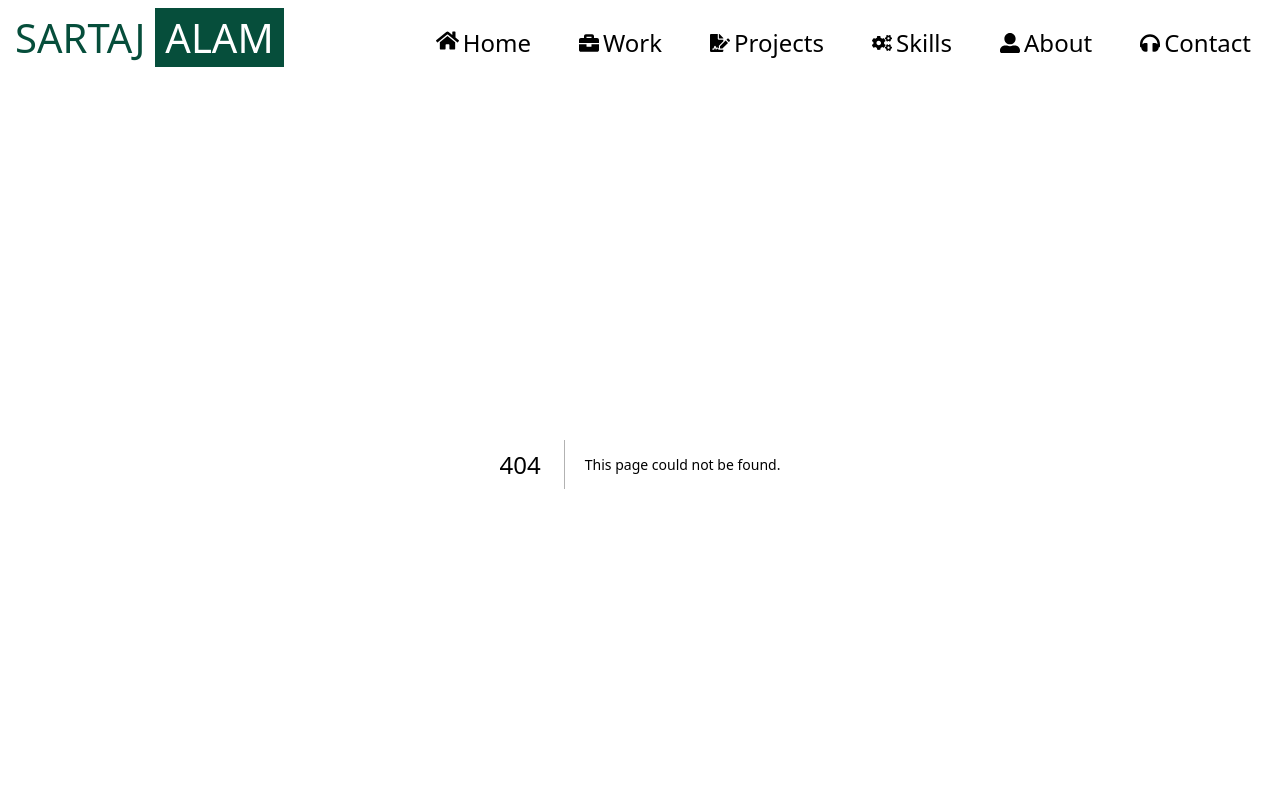
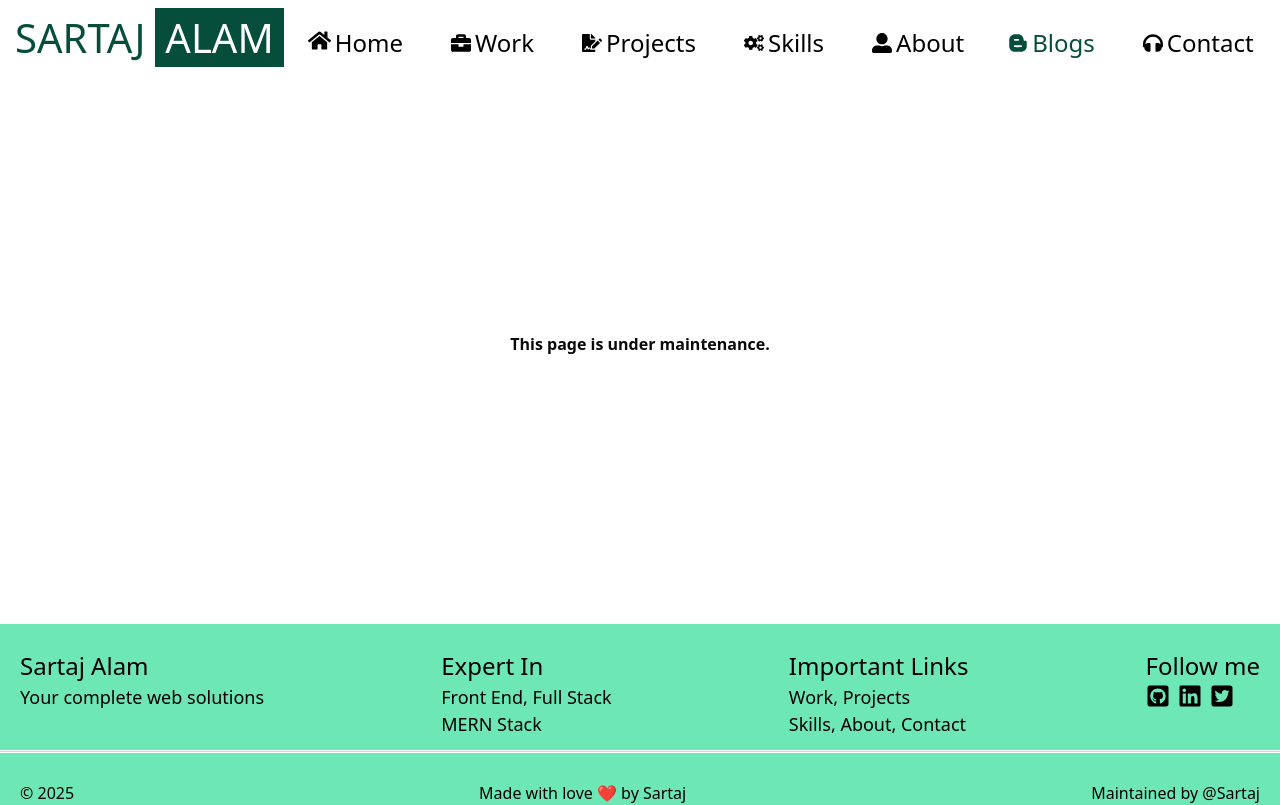
Before and after one commit to sak03/sartaj.dev, a Next.js app: page /blogs in a window 1280 px wide. Before the commit this address had no page. Shown: the top 805 px of the page. Built offline with nearby package versions, Linux system fonts and the light colour scheme.

Commit message:
blog file created

```diff
--- /dev/null
+++ b/src/app/blogs/page.js
@@ -0,0 +1,9 @@
+const Blogs = () => {
+    return (
+        <div style={{ height: "70vh" }} className='flex justify-center items-center'>
+            <strong>This page is under maintenance.</strong>
+        </div>
+    )
+}
+
+export default Blogs
--- a/src/components/Header.js
+++ b/src/components/Header.js
@@ -1,7 +1,7 @@
 "use client"
 import Link from 'next/link';
 import { usePathname } from 'next/navigation';
-import { FaBriefcase, FaCogs, FaFileSignature, FaHeadphones, FaHome, FaUserAlt } from "react-icons/fa";
+import { FaBriefcase, FaCogs, FaFileSignature, FaHeadphones, FaHome, FaUserAlt, FaBloggerB } from "react-icons/fa";
 import MobileSidebar from './MobileSidebar';
 
 const Header = () => {
@@ -26,6 +26,9 @@ const Header = () => {
         <Link href={'/about'}>
           <span className={`header-item${pathName === '/about' ? "-active" : ""} flex`}><FaUserAlt className='mt-2 mx-1' style={{ fontSize: "20px" }} /> About</span>
         </Link>
+        <Link href={'/blogs'}>
+          <span className={`header-item${pathName === '/blogs' ? "-active" : ""} flex`}><FaBloggerB className='mt-2 mx-1' style={{ fontSize: "20px" }} /> Blogs</span>
+        </Link>
         <Link href={'/contact'}>
           <span className={`header-item${pathName === '/contact' ? "-active" : ""} mx-1 flex`}><FaHeadphones className='mt-2 mx-1' style={{ fontSize: "20px" }} /> Contact</span>
         </Link>
```
